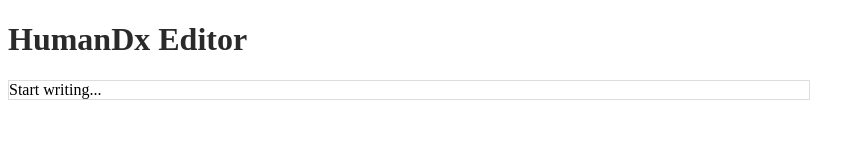
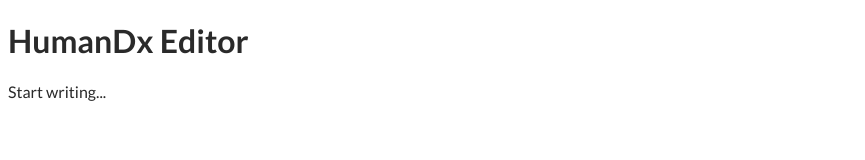
Before and after one commit to anyu/simple-editor, a React app: page / in a window 1280 px wide. Shown: the top 160 px of the page, without its empty margins (0-865 px from the left). Built offline with nearby package versions, Linux system fonts and the light colour scheme.

Commit message:
(style) Initial styling

```diff
--- a/public/assets/styles/styles.css
+++ b/public/assets/styles/styles.css
@@ -1,8 +1,31 @@
+body {
+  font-family: 'Lato', Arial, Helvetica, sans-serif;
+}
+
 h1 {
   color: #2a2a2a;
 }
 
 .editor {
   width: 800px;
-  border: 1px solid #dddddd;
+  height: 400px;
+  color: #2a2a2a;
+  cursor: text;
 }
+
+
+[contenteditable=true]:empty::before {
+  content: attr(placeholder);
+  color:#c4c4c4;
+}
+
+[contenteditable]:focus {
+    outline: 0px solid transparent;
+}
+
+
+/* [contentEditable=true]:empty:not(:focus):before{
+  content:attr(data-ph);
+  color:grey;
+  font-style:italic;
+} */
--- a/public/index.html
+++ b/public/index.html
@@ -4,7 +4,7 @@
     <meta charset = "UTF-8"/>
     <title></title>
     <link rel="stylesheet" type="text/css" href="assets/styles/styles.css">
-
+    <link href="https://fonts.googleapis.com/css?family=Lato:300,300i,400,400i,700,700i,900,900i" rel="stylesheet">
   </head>
   <body>
     <div id="root"></div>
```
